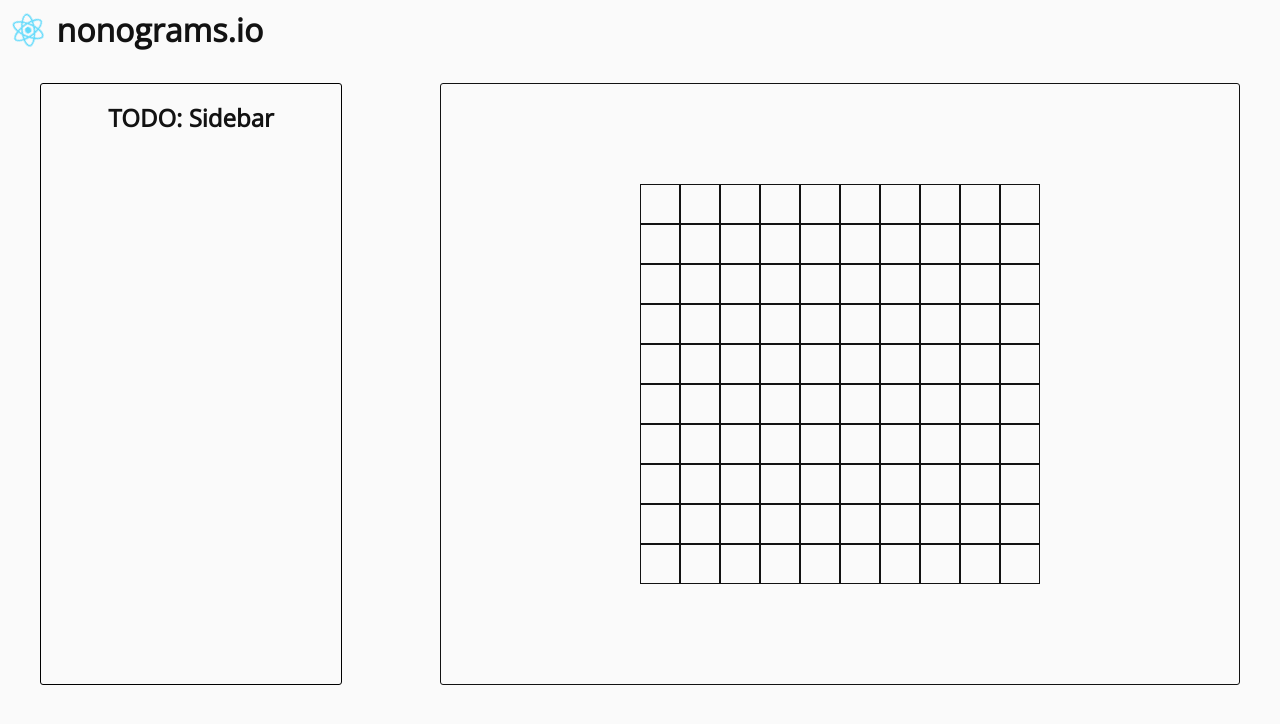
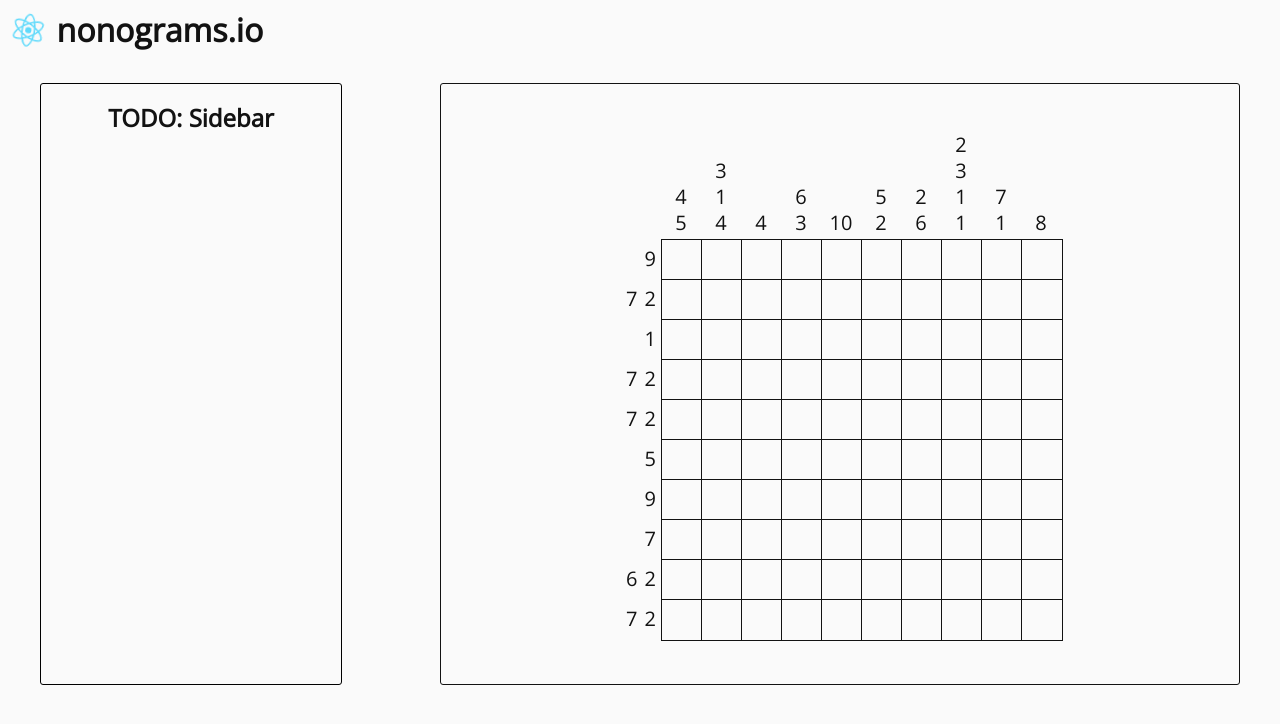
Before and after one commit to edjah/nonograms.io, a React (Create React App) app: page / in a window 1280 px wide. Shown: the top 724 px of the page. Built offline with nearby package versions, Linux system fonts and the light colour scheme.

Commit message:
row/col counts

```diff
--- a/src/components/NonogramBoard.tsx
+++ b/src/components/NonogramBoard.tsx
@@ -13,12 +13,15 @@ const nonogramBoardStyle = css`
   justify-content: center;
   align-items: center;
 
+  .gameBoard {
     .cellGrid {
       display: grid;
       gap: 0px;
       color: ${colors.gray};
 
       .cell {
+        width: 100%;
+        height: 100%;
         border: 1px solid ${colors.black};
 
         &.${CellState.BLANK} {
@@ -36,6 +39,51 @@ const nonogramBoardStyle = css`
 
           :after {
             content: "×";
+          }
+        }
+      }
+    }
+
+    // TODO: make these pixel values responsive
+    .rowCounts,
+    .colCounts {
+      user-select: none;
+      font-size: 20px;
+    }
+
+    .rowCounts {
+      float: left;
+      margin-right: 5px;
+
+      > div {
+        display: flex;
+        flex-direction: row;
+        align-items: center;
+        justify-content: flex-end;
+        height: 40px;
+
+        > div {
+          padding-left: 7px;
+        }
+      }
+    }
+
+    .colCounts {
+      display: flex;
+      flex-direction: row;
+      align-items: flex-end;
+      justify-content: flex-end;
+      margin-bottom: 5px;
+
+      > div {
+        display: flex;
+        flex-direction: column;
+        align-items: center;
+        justify-content: flex-end;
+        width: 40px;
+
+        > div {
+          padding-top: 3px;
         }
       }
     }
@@ -224,7 +272,26 @@ export function NonogramBoard(props: NonogramBoardProps) {
   const gridCellSize = "40px"; // TODO: make this responsive
   return (
     <div css={nonogramBoardStyle} onContextMenu={(e) => e.preventDefault()}>
+      <div className="gameBoard">
+        <div className="colCounts">
+          {colCounts.map((counts, col) => (
+            <div key={col}>
+              {counts.map((count, i) => (
+                <div key={i}>{count}</div>
+              ))}
+            </div>
+          ))}
+        </div>
         <div>
+          <div className="rowCounts">
+            {rowCounts.map((counts, row) => (
+              <div key={row}>
+                {counts.map((count, i) => (
+                  <div key={i}>{count}</div>
+                ))}
+              </div>
+            ))}
+          </div>
           <div
             onDragStart={(e) => e.preventDefault()}
             className="cellGrid"
@@ -238,5 +305,6 @@ export function NonogramBoard(props: NonogramBoardProps) {
           </div>
         </div>
       </div>
+    </div>
   );
 }
```
Lines whose indentation alone changed are shown as unchanged.
